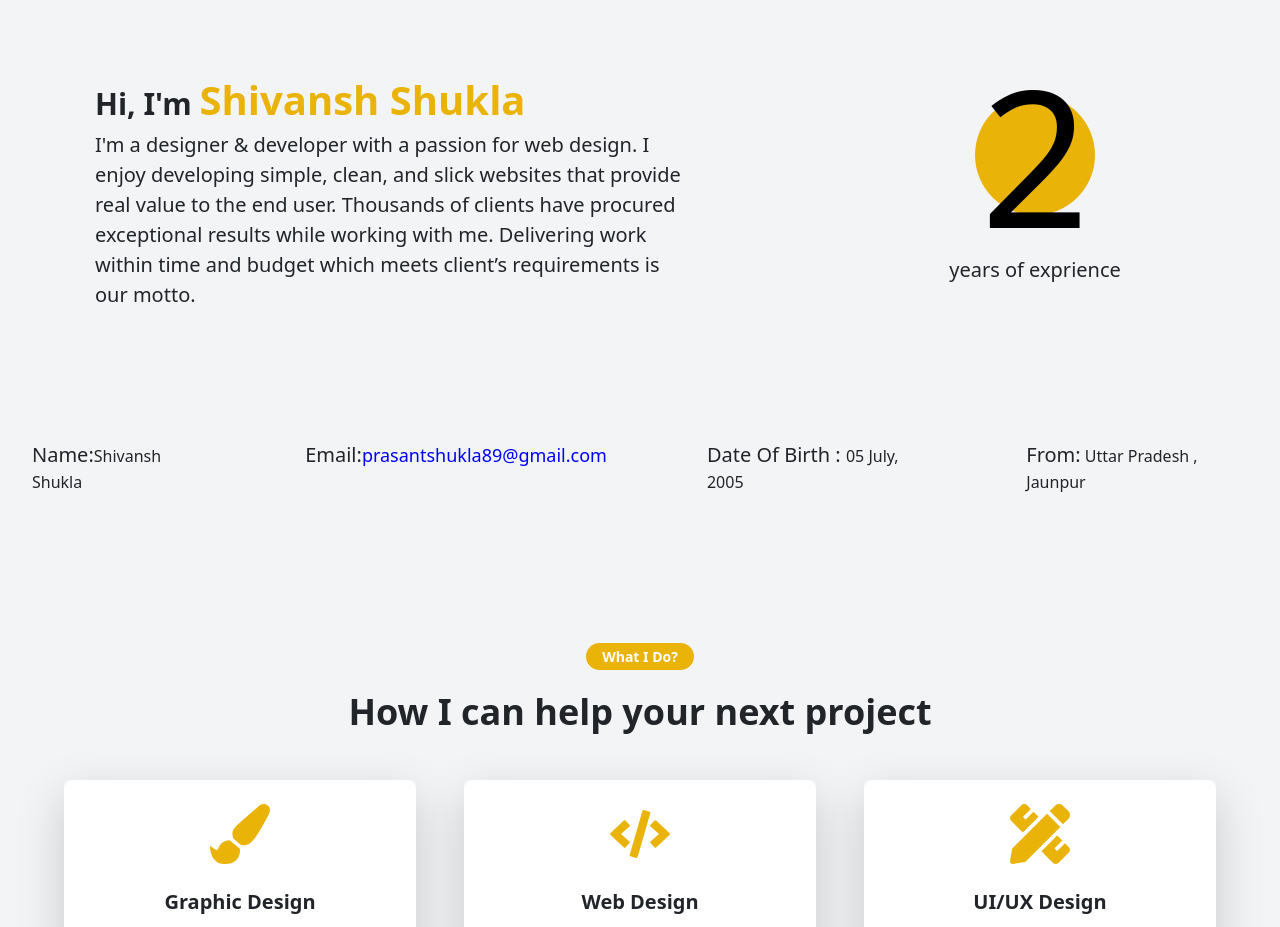
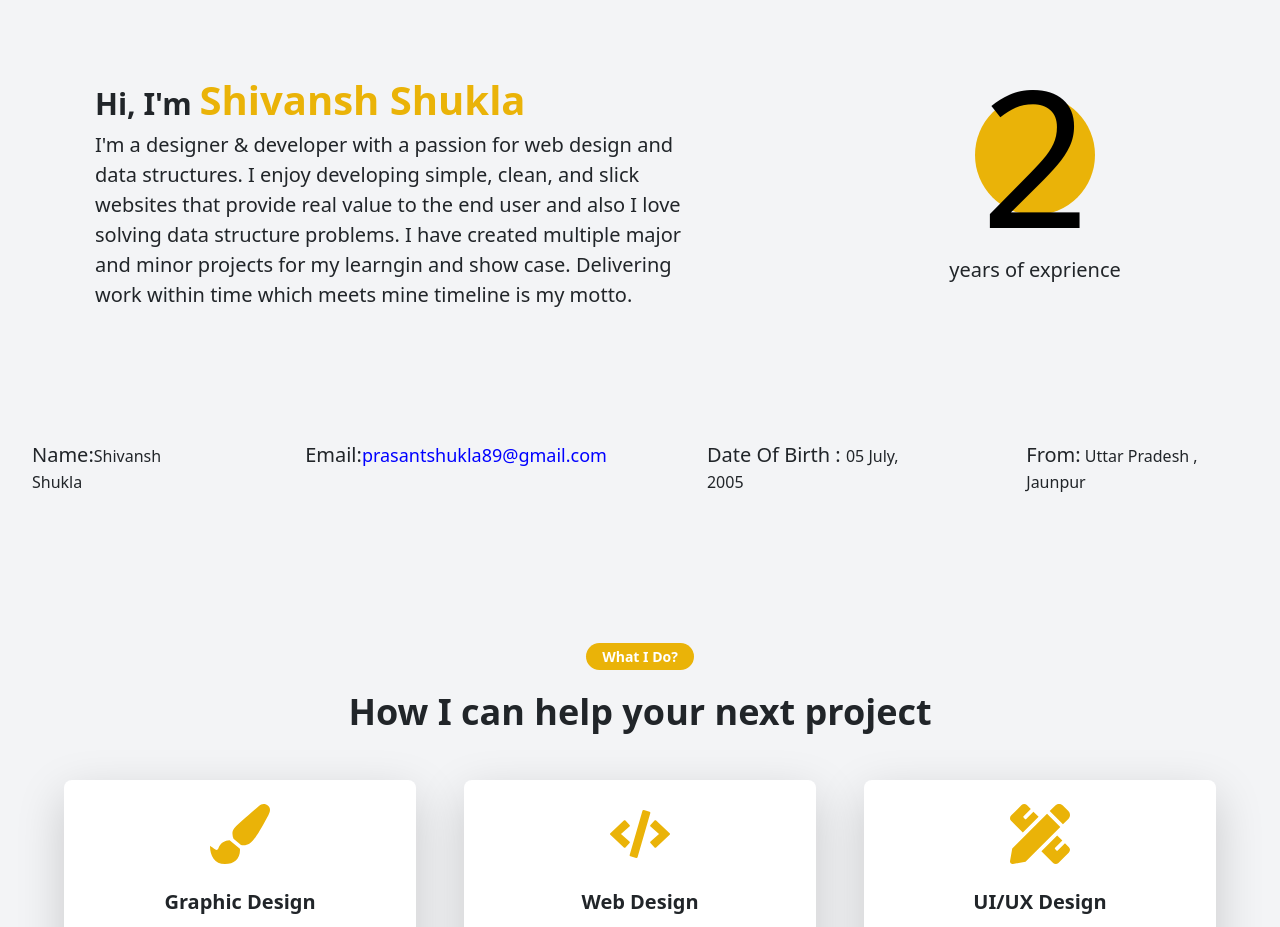
Before and after one commit to shivansh179/Portfolio, a React (Create React App) app: page / in a window 1280 px wide. Shown: the part 1020-1947 px from the top of the page. Built offline with nearby package versions, Linux system fonts and the light colour scheme.

Commit message:
Just removed the unnecessary and irrelavant information

```diff
--- a/src/Component/AboutUs.jsx
+++ b/src/Component/AboutUs.jsx
@@ -12,7 +12,7 @@ const AboutUs = () => {
      <div className='mid'>
       <div className='detail'>
          <div className='intro'>Hi, I'm <span>Shivansh Shukla</span></div>
-         <div className='about'>I'm a designer & developer with a passion for web design. I enjoy developing simple, clean, and slick websites that provide real value to the end user. Thousands of clients have procured exceptional results while working with me. Delivering work within time and budget which meets client’s requirements is our motto.</div>
+         <div className='about'>I'm a designer & developer with a passion for web design and data structures. I enjoy developing simple, clean, and slick websites that provide real value to the end user and also I love solving data structure problems. I have created multiple major and minor projects for my learngin and show case. Delivering work within time which meets mine timeline  is my motto.</div>
       </div>
       <div className='experience'>
         <div className='number'>2</div>
--- a/src/Component/GetInTouch.jsx
+++ b/src/Component/GetInTouch.jsx
@@ -1,5 +1,5 @@
 import React from 'react';
-import { FaGithub, FaFacebook, FaInstagram, FaTwitter,FaLinkedin } from "react-icons/fa";
+import { FaGithub, FaInstagram, FaTwitter,FaLinkedin } from "react-icons/fa";
 import { SiGeeksforgeeks } from "react-icons/si";
 
 import emailjs from 'emailjs-com';
```
